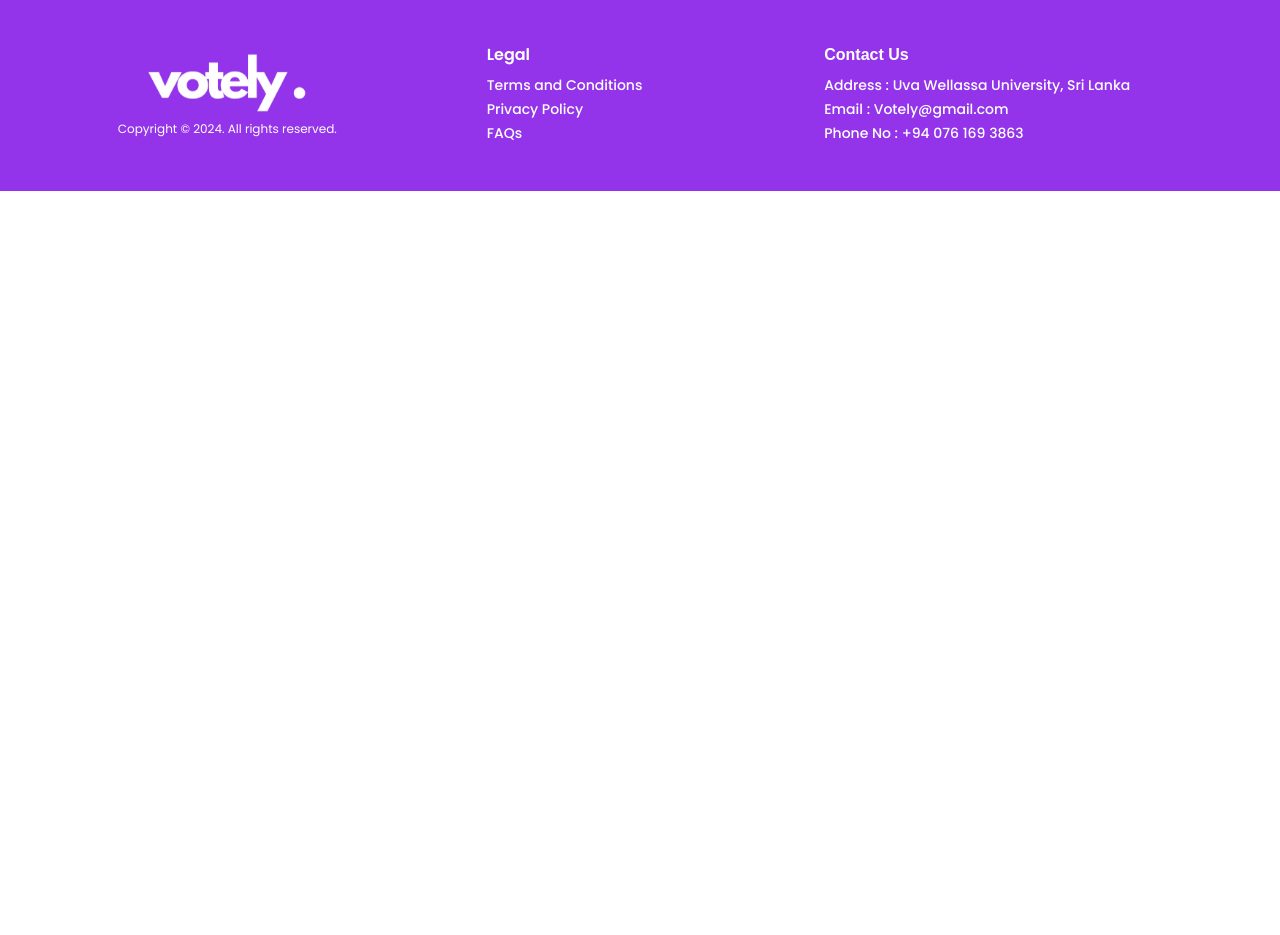
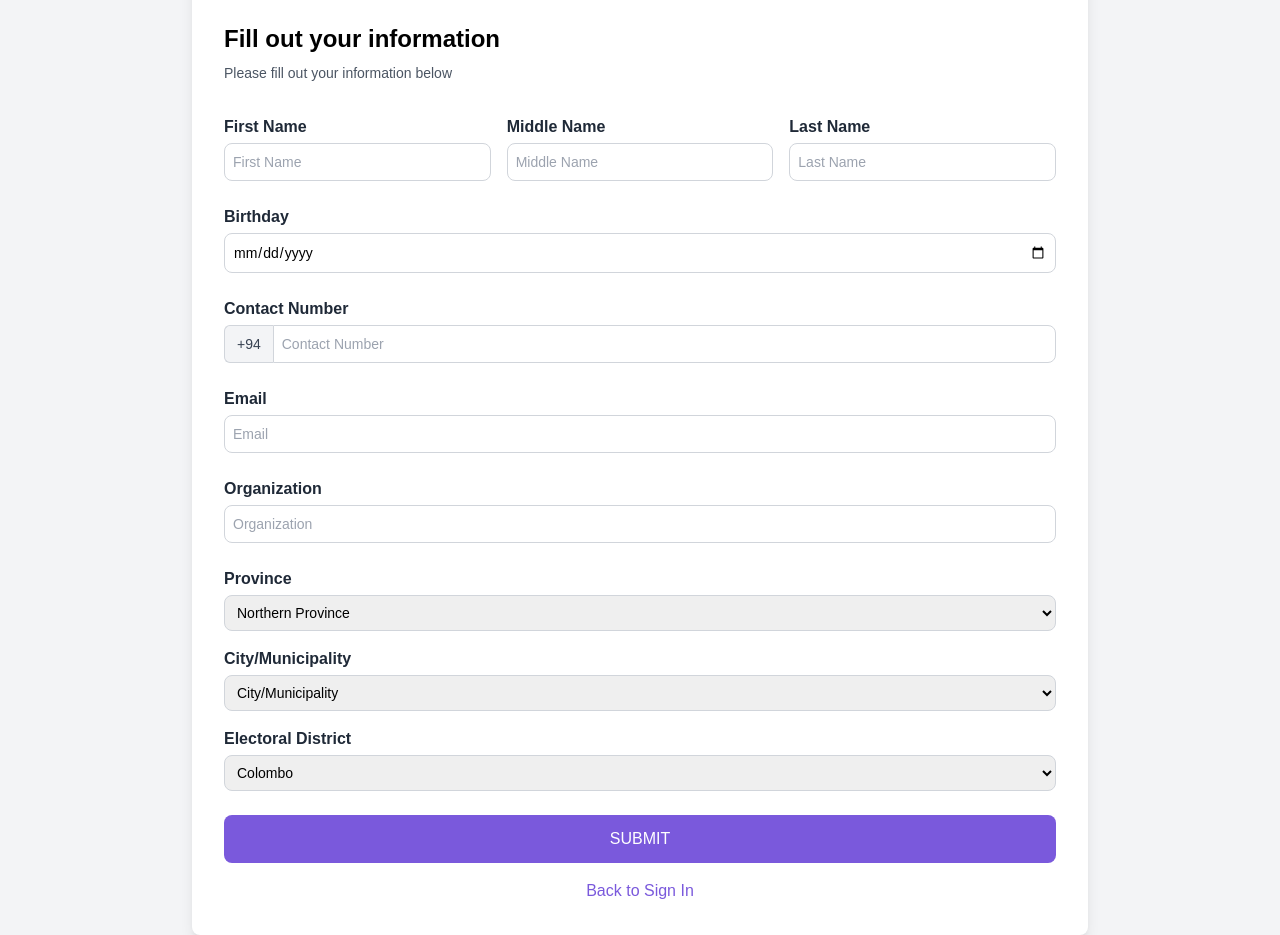
Before and after one commit to udithayeshmantha/Votely-E-voting-system, a React (Create React App) app: page /form in a window 1280 px wide. Shown: the part 65-1000 px from the top of the page. Before the commit the page ends 800 px from the top, so only its background shows below. Built offline with nearby package versions, Linux system fonts and the light colour scheme.

Commit message:
Add Form component and update routing; modify SignUp to navigate to Form

```diff
--- a/src/App.js
+++ b/src/App.js
@@ -20,6 +20,7 @@ function App() {
         <Route path="/signin" element={<SignIn />} />
         <Route path="/login" element={<Login />} />
         <Route path="/signup" element={<SignUp />} />
+        <Route path="/form" element={<Form />} />
       </Routes>
       <ConditionalFooter />
     </Router>
@@ -29,7 +30,7 @@ const ConditionalNavBar = () => {
   const location = useLocation();
 
   // Paths where the navbar should be hidden
-  const hiddenPaths = ["/signin", "/signup"];
+  const hiddenPaths = ["/signin", "/signup", "/form"];
 
   // Render navbar only if current path is not in hiddenPaths
   return !hiddenPaths.includes(location.pathname) ? <Navbar />  : null;
@@ -39,7 +40,7 @@ const ConditionalFooter = () => {
   const location = useLocation();
 
   // Paths where the footer should be hidden
-  const hiddenPaths = ["/signin", "/signup"];
+  const hiddenPaths = ["/signin", "/signup", "/form"];
 
   // Render footer only if current path is not in hiddenPaths
   return !hiddenPaths.includes(location.pathname) ? <Footer /> : null;
--- a/src/components/Form.js
+++ b/src/components/Form.js
@@ -8,15 +8,13 @@ const Form = () => {
       <div className="bg-white shadow-lg rounded-lg p-8 w-full max-w-4xl">
         {/* Logo */}
         <div className="flex justify-center mb-6">
-            <Link to="/">
-              <img alt="Volety" src={Logo} className="h-8 w-auto" />
-            </Link>
+          <Link to="/">
+            <img alt="Volety" src={Logo} className="h-8 w-auto" />
+          </Link>
         </div>
 
         {/* Title */}
-        <h2 className="text-2xl mb-2 font-bold">
-          Fill out your information
-        </h2>
+        <h2 className="text-2xl mb-2 font-bold">Fill out your information</h2>
         <p className="mb-8 text-gray-600 text-sm">
           Please fill out your information below
         </p>
@@ -145,6 +143,11 @@ const Form = () => {
             </button>
           </div>
         </form>
+
+        {/* Back to Sign In */}
+        <div className="text-center mt-4">
+          <Link to="/signup" className="text-[#7a59dc] hover:underline">Back to Sign In</Link>
+        </div>
       </div>
     </div>
   );
--- a/src/pages/SignUp.js
+++ b/src/pages/SignUp.js
@@ -1,8 +1,7 @@
 import React, { useState } from 'react';
-import { Link } from 'react-router-dom';
+import { Link, useNavigate } from 'react-router-dom';
 import Logo from '../assets/logo.png';
 import Bg from "../assets/bg.jpg";
-
 
 const SignUp = () => {
   const [form, setForm] = useState({
@@ -12,6 +11,8 @@ const SignUp = () => {
     password: '',
     phonenumber: ''
   });
+
+  const navigate = useNavigate();
 
   const handleChange = (e) => {
     setForm({
@@ -24,19 +25,21 @@ const SignUp = () => {
     e.preventDefault();
     // Handle form submission logic here (e.g., sending data to backend)
     console.log(form);
+    // Navigate to the Form page after successful submission
+    navigate('/form');
   };
 
   return (
-    <div className="flex flex-col lg:flex-row justify-around items-center gap-10 px-10 py-20 md:px-10 md:pt-28 lg:px-48 lg:pt-48 bg-cover bg-center bg-fixed " style={{ backgroundImage: `url(${Bg})` }}>
+    <div className="flex flex-col lg:flex-row justify-around items-center gap-10 px-10 py-20 md:px-10 md:pt-28 lg:px-48 lg:pt- bg-cover bg-center bg-fixed" style={{ backgroundImage: `url(${Bg})` }}>
       <div className="lg:pr-10">
-        <img src={Logo} alt="" />
+        <img src={Logo} alt="Logo" />
       </div>
       <div className="w-full max-w-screen-sm bg-white rounded-lg p-8 shadow-xl">
         <h2 className="text-3xl mb-2 text-center font-bold">Sign Up</h2>
         <p className="mb-2 mt-1 text-center text-gray-600">Welcome to Votely's Online Voting System, please register as a voter to vote in your preferred candidate.</p>
 
         <form onSubmit={handleSubmit}>
-        <label for="id_no" className="block text-left text-gray-800 font-bold mt-4">Voters ID No.</label>
+          <label htmlFor="id_no" className="block text-left text-gray-800 font-bold mt-4">Voters ID No.</label>
           <input
             type="text"
             name="fullName"
@@ -45,7 +48,7 @@ const SignUp = () => {
             onChange={handleChange}
             required
           />
-          <label for="password" className="block text-left text-gray-800 font-bold mt-4"> Create Password</label>
+          <label htmlFor="password" className="block text-left text-gray-800 font-bold mt-4">Create Password</label>
           <input
             type="password"
             name="password"
@@ -79,7 +82,6 @@ const SignUp = () => {
           <Link to="/" className="text-[#7a59dc] hover:underline">Back to Home</Link>
         </div>
       </div>
-
     </div>
   );
 };
```
